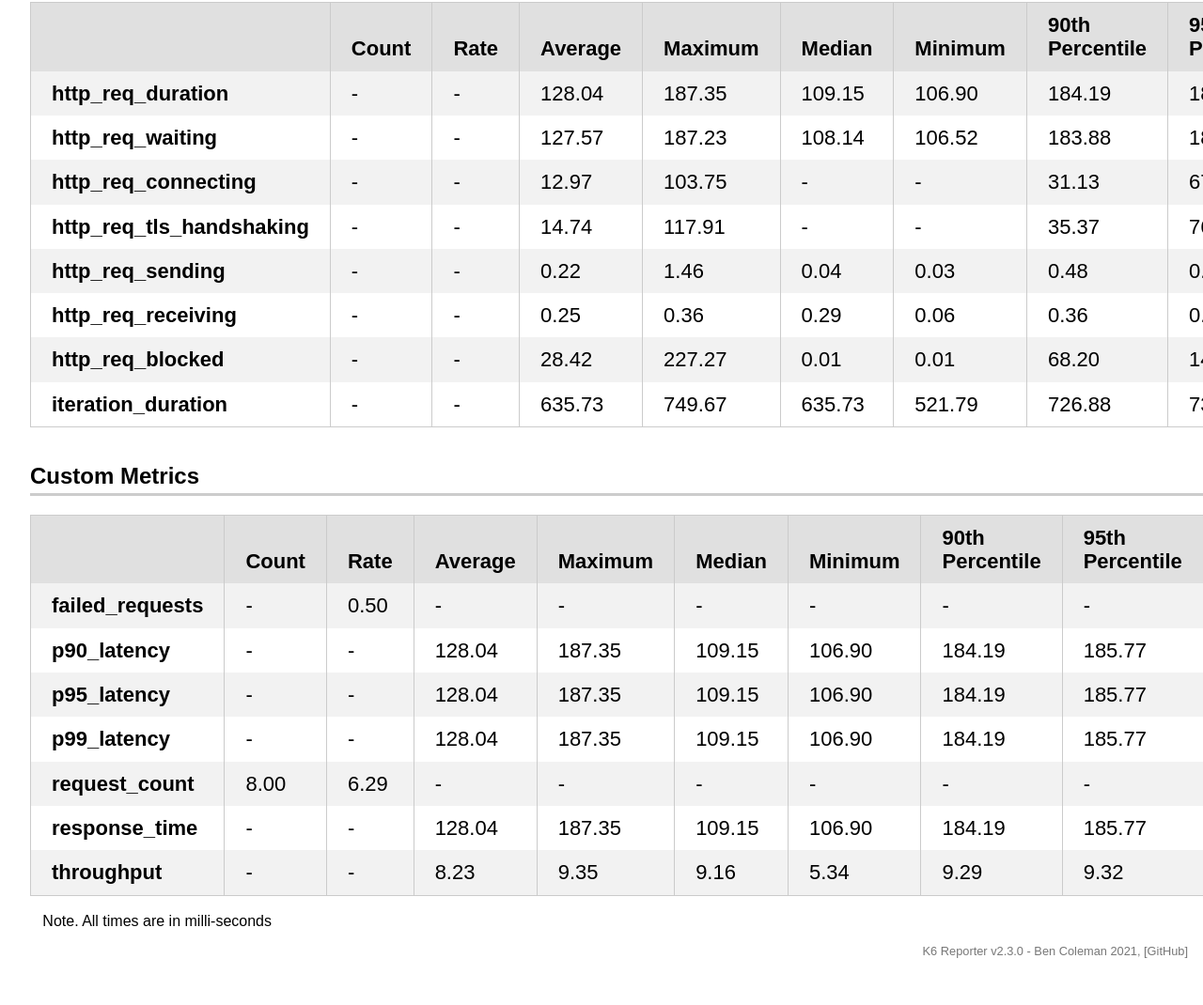
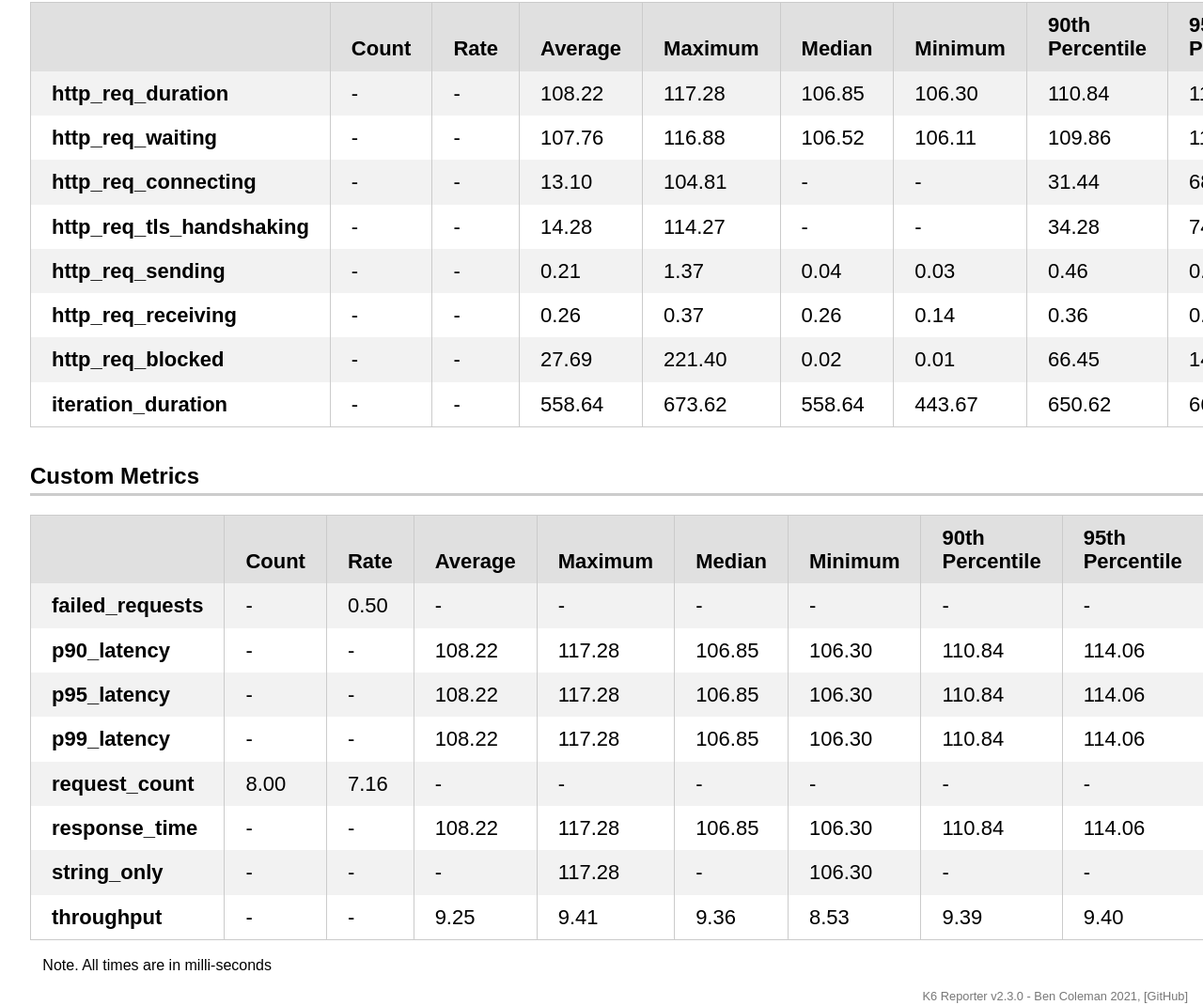
Before and after one commit to shawnAhamed/Performance-test-automation-k6, a plain HTML site: page reports/summary.html in a window 1280 px wide. Shown: the part 350-1420 px from the top of the page at 94% size. Before the commit the page ends 1372 px from the top, so only its background shows below. Drawn offline with nearby package versions, Linux system fonts and the light colour scheme.

```diff
--- a/reports/summary.html
+++ b/reports/summary.html
@@ -9,7 +9,7 @@
     <link rel="shortcut icon" href="https://raw.githubusercontent.com/benc-uk/k6-reporter/main/assets/icon.png" type="image/png">
 
     <meta name="viewport" content="width=device-width, initial-scale=1.0" />
-    <title>K6 Load Test: 2025-03-29 03:38</title>
+    <title>K6 Load Test: 2025-03-29 13:11</title>
     <style>
       body {
         margin: 1rem;
@@ -138,7 +138,7 @@
   <body>
     <h1>
       <svg style="vertical-align:middle" width="50" height="45" viewBox="0 0 50 45" fill="none" class="footer-module--logo--_lkxx"><path d="M31.968 34.681a2.007 2.007 0 002.011-2.003c0-1.106-.9-2.003-2.011-2.003a2.007 2.007 0 00-2.012 2.003c0 1.106.9 2.003 2.012 2.003z" fill="#7D64FF"></path><path d="M39.575 0L27.154 16.883 16.729 9.31 0 45h50L39.575 0zM23.663 37.17l-2.97-4.072v4.072h-2.751V22.038l2.75 1.989v7.66l3.659-5.014 2.086 1.51-3.071 4.21 3.486 4.776h-3.189v.001zm8.305.17c-2.586 0-4.681-2.088-4.681-4.662 0-1.025.332-1.972.896-2.743l4.695-6.435 2.086 1.51-2.239 3.07a4.667 4.667 0 013.924 4.6c0 2.572-2.095 4.66-4.681 4.66z" fill="#7D64FF"></path></svg>
-      &nbsp; K6 Load Test: 2025-03-29 03:38
+      &nbsp; K6 Load Test: 2025-03-29 13:11
     </h1>
 
     <div class="row">
@@ -163,7 +163,7 @@
       <div class="box  failed ">
         <i class="fas fa-eye icon"></i>
         <h4>Failed Checks</h4>
-        <div class="bignum">8</div>
+        <div class="bignum">4</div>
       </div>
     </div>
 
@@ -202,27 +202,27 @@
 
 
 
-                  <td class="">128.04</td>
+                  <td class="">108.22</td>
 
 
 
-                  <td class="">187.35</td>
+                  <td class="">117.28</td>
 
 
 
-                  <td class="">109.15</td>
+                  <td class="">106.85</td>
 
 
 
-                  <td class="">106.90</td>
+                  <td class="">106.30</td>
 
 
 
-                  <td class="">184.19</td>
+                  <td class="">110.84</td>
 
 
 
-                  <td class="">185.77</td>
+                  <td class="">114.06</td>
 
               </tr>
 
@@ -238,15 +238,11 @@
 
 
 
-                  <td class="">127.57</td>
+                  <td class="">107.76</td>
 
 
 
-                  <td class="">187.23</td>
-
-
-
-                  <td class="">108.14</td>
+                  <td class="">116.88</td>
 
 
 
@@ -254,11 +250,15 @@
 
 
 
-                  <td class="">183.88</td>
+                  <td class="">106.11</td>
 
 
 
-                  <td class="">185.56</td>
+                  <td class="">109.86</td>
+
+
+
+                  <td class="">113.37</td>
 
               </tr>
 
@@ -274,11 +274,11 @@
 
 
 
-                  <td class="">12.97</td>
+                  <td class="">13.10</td>
 
 
 
-                  <td class="">103.75</td>
+                  <td class="">104.81</td>
 
 
 
@@ -290,11 +290,11 @@
 
 
 
-                  <td class="">31.13</td>
+                  <td class="">31.44</td>
 
 
 
-                  <td class="">67.44</td>
+                  <td class="">68.13</td>
 
               </tr>
 
@@ -310,11 +310,11 @@
 
 
 
-                  <td class="">14.74</td>
+                  <td class="">14.28</td>
 
 
 
-                  <td class="">117.91</td>
+                  <td class="">114.27</td>
 
 
 
@@ -326,11 +326,11 @@
 
 
 
-                  <td class="">35.37</td>
+                  <td class="">34.28</td>
 
 
 
-                  <td class="">76.64</td>
+                  <td class="">74.27</td>
 
               </tr>
 
@@ -346,11 +346,11 @@
 
 
 
-                  <td class="">0.22</td>
+                  <td class="">0.21</td>
 
 
 
-                  <td class="">1.46</td>
+                  <td class="">1.37</td>
 
 
 
@@ -362,11 +362,11 @@
 
 
 
-                  <td class="">0.48</td>
+                  <td class="">0.46</td>
 
 
 
-                  <td class="">0.97</td>
+                  <td class="">0.91</td>
 
               </tr>
 
@@ -382,19 +382,19 @@
 
 
 
-                  <td class="">0.25</td>
+                  <td class="">0.26</td>
 
 
 
-                  <td class="">0.36</td>
+                  <td class="">0.37</td>
 
 
 
-                  <td class="">0.29</td>
+                  <td class="">0.26</td>
 
 
 
-                  <td class="">0.06</td>
+                  <td class="">0.14</td>
 
 
 
@@ -418,11 +418,15 @@
 
 
 
-                  <td class="">28.42</td>
+                  <td class="">27.69</td>
 
 
 
-                  <td class="">227.27</td>
+                  <td class="">221.40</td>
+
+
+
+                  <td class="">0.02</td>
 
 
 
@@ -430,15 +434,11 @@
 
 
 
-                  <td class="">0.01</td>
+                  <td class="">66.45</td>
 
 
 
-                  <td class="">68.20</td>
-
-
-
-                  <td class="">147.73</td>
+                  <td class="">143.93</td>
 
               </tr>
 
@@ -454,27 +454,27 @@
 
 
 
-                  <td class="">635.73</td>
+                  <td class="">558.64</td>
 
 
 
-                  <td class="">749.67</td>
+                  <td class="">673.62</td>
 
 
 
-                  <td class="">635.73</td>
+                  <td class="">558.64</td>
 
 
 
-                  <td class="">521.79</td>
+                  <td class="">443.67</td>
 
 
 
-                  <td class="">726.88</td>
+                  <td class="">650.62</td>
 
 
 
-                  <td class="">738.28</td>
+                  <td class="">662.12</td>
 
               </tr>
 
@@ -549,27 +549,27 @@
 
 
 
-                  <td class="">128.04</td>
+                  <td class="">108.22</td>
 
 
 
-                  <td class="">187.35</td>
+                  <td class="">117.28</td>
 
 
 
-                  <td class="">109.15</td>
+                  <td class="">106.85</td>
 
 
 
-                  <td class="">106.90</td>
+                  <td class="">106.30</td>
 
 
 
-                  <td class="">184.19</td>
+                  <td class="">110.84</td>
 
 
 
-                  <td class="">185.77</td>
+                  <td class="">114.06</td>
 
               </tr>
 
@@ -586,27 +586,27 @@
 
 
 
-                  <td class="">128.04</td>
+                  <td class="">108.22</td>
 
 
 
-                  <td class="">187.35</td>
+                  <td class="">117.28</td>
 
 
 
-                  <td class="">109.15</td>
+                  <td class="">106.85</td>
 
 
 
-                  <td class="">106.90</td>
+                  <td class="">106.30</td>
 
 
 
-                  <td class="">184.19</td>
+                  <td class="">110.84</td>
 
 
 
-                  <td class="">185.77</td>
+                  <td class="">114.06</td>
 
               </tr>
 
@@ -623,27 +623,27 @@
 
 
 
-                  <td class="">128.04</td>
+                  <td class="">108.22</td>
 
 
 
-                  <td class="">187.35</td>
+                  <td class="">117.28</td>
 
 
 
-                  <td class="">109.15</td>
+                  <td class="">106.85</td>
 
 
 
-                  <td class="">106.90</td>
+                  <td class="">106.30</td>
 
 
 
-                  <td class="">184.19</td>
+                  <td class="">110.84</td>
 
 
 
-                  <td class="">185.77</td>
+                  <td class="">114.06</td>
 
               </tr>
 
@@ -656,7 +656,7 @@
 
 
 
-                  <td class="">6.29</td>
+                  <td class="">7.16</td>
 
 
 
@@ -697,27 +697,64 @@
 
 
 
-                  <td class="">128.04</td>
+                  <td class="">108.22</td>
 
 
 
-                  <td class="">187.35</td>
+                  <td class="">117.28</td>
 
 
 
-                  <td class="">109.15</td>
+                  <td class="">106.85</td>
 
 
 
-                  <td class="">106.90</td>
+                  <td class="">106.30</td>
 
 
 
-                  <td class="">184.19</td>
+                  <td class="">110.84</td>
 
 
 
-                  <td class="">185.77</td>
+                  <td class="">114.06</td>
+
+              </tr>
+
+
+              <tr>
+                <td><b>string_only</b></td>
+
+
+                  <td>-</td>
+
+
+
+                  <td>-</td>
+
+
+
+                  <td>-</td>
+
+
+
+                  <td class="">117.28</td>
+
+
+
+                  <td>-</td>
+
+
+
+                  <td class="">106.30</td>
+
+
+
+                  <td>-</td>
+
+
+
+                  <td>-</td>
 
               </tr>
 
@@ -734,27 +771,27 @@
 
 
 
-                  <td class="">8.23</td>
+                  <td class="">9.25</td>
 
 
 
-                  <td class="">9.35</td>
+                  <td class="">9.41</td>
 
 
 
-                  <td class="">9.16</td>
+                  <td class="">9.36</td>
 
 
 
-                  <td class="">5.34</td>
+                  <td class="">8.53</td>
 
 
 
-                  <td class="">9.29</td>
+                  <td class="">9.39</td>
 
 
 
-                  <td class="">9.32</td>
+                  <td class="">9.40</td>
 
               </tr>
 
@@ -775,8 +812,8 @@
             <div class="box metricbox">
               <h4>Checks</h4>
               <i class="fas fa-eye icon"></i>
-              <div class="row"><div>Passed</div><div>8</div></div>
-              <div class="row"><div>Failed</div><div>8</div></div>
+              <div class="row"><div>Passed</div><div>4</div></div>
+              <div class="row"><div>Failed</div><div>4</div></div>
             </div>
 
 
@@ -785,7 +822,7 @@
               <h4>Iterations</h4>
               <i class="fas fa-redo icon"></i>
               <div class="row"><div>Total</div><div>2</div></div>
-              <div class="row"><div>Rate</div><div>1.57/s</div></div>
+              <div class="row"><div>Rate</div><div>1.79/s</div></div>
             </div>
 
 
@@ -802,14 +839,14 @@
             <h4>Requests</h4>
             <i class="fas fa-globe icon"></i>
             <div class="row"><div>Total</div><div>8</div></div>
-            <div class="row"><div>Rate</div><div>6.29/s</div></div>
+            <div class="row"><div>Rate</div><div>7.16/s</div></div>
           </div>
 
           <div class="box metricbox">
             <h4>Data Received</h4>
             <i class="fas fa-cloud-download-alt icon"></i>
             <div class="row"><div>Total</div><div>0.02 MB</div></div>
-            <div class="row"><div>Rate</div><div>0.01 mB/s</div></div>
+            <div class="row"><div>Rate</div><div>0.02 mB/s</div></div>
           </div>
 
           <div class="box metricbox">
@@ -842,10 +879,6 @@
               <td width="50%">is status 200</td><td>4</td><td>4</td>
             </tr>
 
-            <tr class="checkDetails failed">
-              <td width="50%">status was 200</td><td>4</td><td>4</td>
-            </tr>
-
         </table>
       </div>
       <!-- ---- end tab ---- -->
```
Also changed, not shown: utils/apiRequest.js (+6 -36 lines), utils/influxReport.js (+5 -5 lines), 3 other files.
